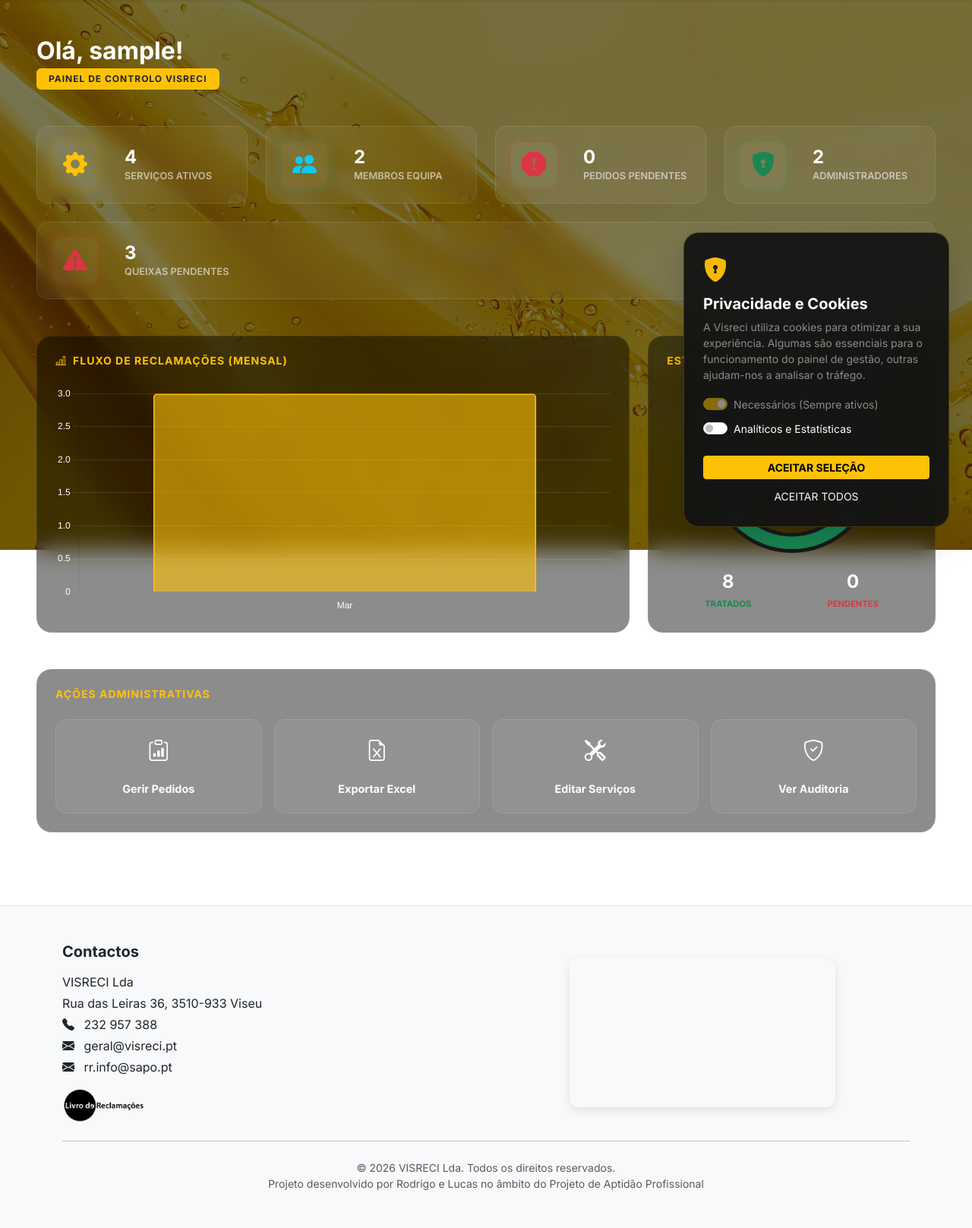
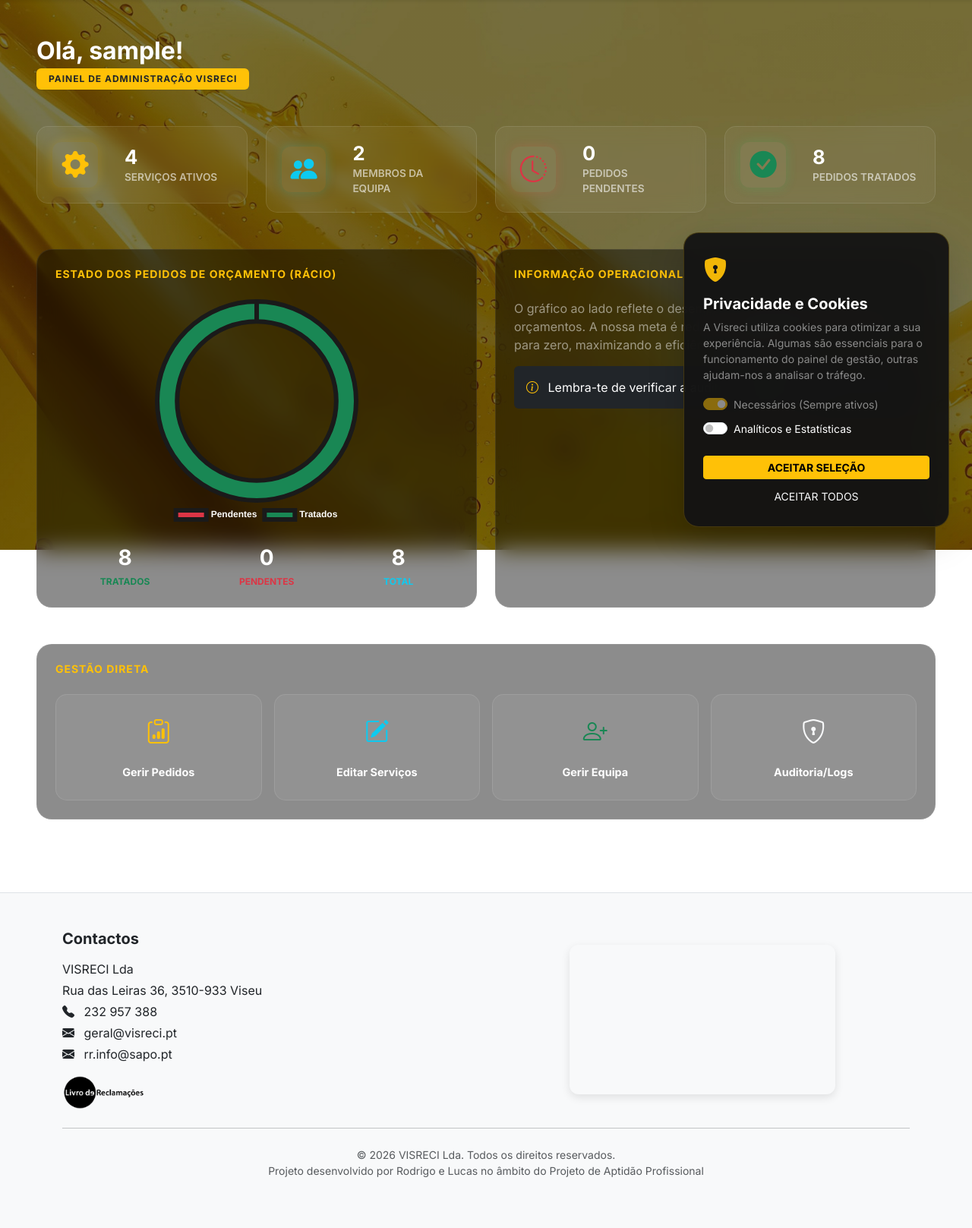
Before and after one commit to Sono45/WEBSITERodrigo, a Flask app: page /dashboard in a window 1280 px wide. Shown: the part 76-1693 px from the top of the page at 76% size. After the commit the page ends 1626 px from the top, so only its background shows below. Run offline with Flask 3, Linux system fonts and the light colour scheme; the visitor is signed in with stand-in values (Sample User, id 1); data comes from the database, SQL or seed files in the repository; some libraries are stand-ins or nearby versions; grey boxes are pictures that could not be loaded.

Commit message:
atualização dashboard

```diff
--- a/app.py
+++ b/app.py
@@ -284,29 +284,32 @@
 def dashboard():
     conn = get_connection()
 
-    # ... (as tuas contagens anteriores: total_servicos, total_equipa, etc.) ...
+    # Contagens de Recursos
     total_servicos = conn.execute("SELECT COUNT(*) FROM servicos").fetchone()[0]
     total_trabalhadores = conn.execute("SELECT COUNT(*) FROM trabalhadores").fetchone()[0]
     total_equipa = conn.execute("SELECT COUNT(*) FROM equipa").fetchone()[0]
+
+    # Gestão de Orçamentos (Substitui a lógica de queixas)
     pendentes = conn.execute("SELECT COUNT(*) FROM pedidos_orcamento WHERE tratado = 0").fetchone()[0]
     tratados = conn.execute("SELECT COUNT(*) FROM pedidos_orcamento WHERE tratado = 1").fetchone()[0]
-    total_reclamacoes = conn.execute("SELECT COUNT(*) FROM reclamacoes WHERE estado = 'Pendente'").fetchone()[0]
+    total_pedidos = pendentes + tratados
 
-    # --- LÓGICA DO GRÁFICO DE RECLAMAÇÕES ---
-    # Vamos buscar os últimos 6 meses
+    # --- LÓGICA DO GRÁFICO (Agora focado em Pedidos de Orçamento) ---
+    # Vamos buscar o volume de pedidos dos últimos meses para o gráfico
     stats_query = """
         SELECT strftime('%m', created_at) as mes, COUNT(*) as total
-        FROM reclamacoes
+        FROM pedidos_orcamento
         GROUP BY mes
         ORDER BY mes ASC
         LIMIT 6
     """
     stats_rows = conn.execute(stats_query).fetchall()
 
-    # Converter para listas para o Javascript
     meses_nomes = ["Jan", "Fev", "Mar", "Abr", "Mai", "Jun", "Jul", "Ago", "Set", "Out", "Nov", "Dez"]
-    labels_grafico = [meses_nomes[int(r['mes'])-1] for r in stats_rows]
-    dados_grafico = [r['total'] for r in stats_rows]
+
+    # Se não houver dados, enviamos listas vazias para não dar erro
+    labels_grafico = [meses_nomes[int(r['mes'])-1] for r in stats_rows] if stats_rows else ["Sem dados"]
+    dados_grafico = [r['total'] for r in stats_rows] if stats_rows else [0]
 
     conn.close()
 
@@ -317,11 +320,9 @@
                         total_equipa=total_equipa,
                         pendentes=pendentes,
                         tratados=tratados,
-                        total_pedidos=pendentes+tratados,
-                        total_reclamacoes=total_reclamacoes,
-                        labels_grafico=labels_grafico, # Passar para o HTML
-                        dados_grafico=dados_grafico)   # Passar para o HTML
-# --- GESTÃO DE SERVIÇOS ---
+                        total_pedidos=total_pedidos,
+                        labels_grafico=labels_grafico,
+                        dados_grafico=dados_grafico)
 
 @app.route("/admin/servicos")
 @login_required
--- a/templates/dashboard.html
+++ b/templates/dashboard.html
@@ -8,13 +8,13 @@
         <div class="col-12" data-aos="fade-down">
             <h2 class="text-white fw-bold mb-1">Olá, {{ user_name }}!</h2>
             <div class="badge bg-warning text-dark fw-bold px-3 py-2" style="letter-spacing: 1px;">
-                PAINEL DE CONTROLO VISRECI
+                PAINEL DE ADMINISTRAÇÃO VISRECI
             </div>
         </div>
     </div>
 
     <div class="row g-4 mb-5">
-        <div class="col-xl col-md-4" data-aos="zoom-in" data-aos-delay="100">
+        <div class="col-md-3" data-aos="zoom-in" data-aos-delay="100">
             <div class="stat-card card-gold">
                 <div class="stat-icon"><i class="bi bi-gear-fill"></i></div>
                 <div class="stat-content">
@@ -23,73 +23,69 @@
                 </div>
             </div>
         </div>
-        <div class="col-xl col-md-4" data-aos="zoom-in" data-aos-delay="200">
+        <div class="col-md-3" data-aos="zoom-in" data-aos-delay="200">
             <div class="stat-card card-blue">
                 <div class="stat-icon"><i class="bi bi-people-fill"></i></div>
                 <div class="stat-content">
                     <h3>{{ total_equipa }}</h3>
-                    <p>Membros Equipa</p>
+                    <p>Membros da Equipa</p>
                 </div>
             </div>
         </div>
-        <div class="col-xl col-md-4" data-aos="zoom-in" data-aos-delay="300">
+        <div class="col-md-3" data-aos="zoom-in" data-aos-delay="300">
             <div class="stat-card card-red">
-                <div class="stat-icon"><i class="bi bi-exclamation-octagon-fill"></i></div>
+                <div class="stat-icon"><i class="bi bi-clock-history"></i></div>
                 <div class="stat-content">
                     <h3>{{ pendentes }}</h3>
                     <p>Pedidos Pendentes</p>
                 </div>
             </div>
         </div>
-        <div class="col-xl col-md-6" data-aos="zoom-in" data-aos-delay="400">
+        <div class="col-md-3" data-aos="zoom-in" data-aos-delay="400">
             <div class="stat-card card-green">
-                <div class="stat-icon"><i class="bi bi-shield-lock-fill"></i></div>
+                <div class="stat-icon"><i class="bi bi-check-circle-fill"></i></div>
                 <div class="stat-content">
-                    <h3>{{ total_trabalhadores }}</h3>
-                    <p>Administradores</p>
-                </div>
-            </div>
-        </div>
-        <div class="col-xl col-md-6" data-aos="zoom-in" data-aos-delay="500">
-            <div class="stat-card card-red">
-                <div class="stat-icon"><i class="bi bi-exclamation-triangle-fill"></i></div>
-                <div class="stat-content">
-                    <h3>{{ total_reclamacoes }}</h3>
-                    <p>Queixas Pendentes</p>
+                    <h3>{{ tratados }}</h3>
+                    <p>Pedidos Tratados</p>
                 </div>
             </div>
         </div>
     </div>
 
     <div class="row g-4 mb-5">
-        <div class="col-lg-8" data-aos="fade-up">
+        <div class="col-lg-6" data-aos="fade-up" data-aos-delay="200">
             <div class="glass-container p-4 h-100">
                 <h5 class="text-warning fw-bold mb-4 text-uppercase small" style="letter-spacing: 1px;">
-                    <i class="bi bi-bar-chart-line me-2"></i>Fluxo de Reclamações (Mensal)
+                    Estado dos Pedidos de Orçamento (Rácio)
                 </h5>
-                <div style="height: 300px;">
-                    <canvas id="reclamacoesChart"></canvas>
+                <div style="height: 300px; position: relative;">
+                    <canvas id="graficoPedidosVisreci"></canvas>
+                </div>
+                <div class="d-flex justify-content-around mt-4">
+                    <div class="text-center">
+                        <span class="d-block h3 text-white mb-0 fw-bold">{{ tratados }}</span>
+                        <small class="text-success text-uppercase fw-bold" style="font-size: 0.75rem;">Tratados</small>
+                    </div>
+                    <div class="text-center">
+                        <span class="d-block h3 text-white mb-0 fw-bold">{{ pendentes }}</span>
+                        <small class="text-danger text-uppercase fw-bold" style="font-size: 0.75rem;">Pendentes</small>
+                    </div>
+                    <div class="text-center">
+                        <span class="d-block h3 text-white mb-0 fw-bold">{{ pendentes + tratados }}</span>
+                        <small class="text-info text-uppercase fw-bold" style="font-size: 0.75rem;">Total</small>
+                    </div>
                 </div>
             </div>
         </div>
-
-        <div class="col-lg-4" data-aos="fade-up" data-aos-delay="200">
+        <div class="col-lg-6" data-aos="fade-up" data-aos-delay="300">
             <div class="glass-container p-4 h-100">
-                <h5 class="text-warning fw-bold mb-4 text-uppercase small" style="letter-spacing: 1px;">
-                    Estatísticas de Pedidos
-                </h5>
-                <div style="height: 220px; position: relative;">
-                    <canvas id="graficoVisreci"></canvas>
-                </div>
-                <div class="d-flex justify-content-around mt-4">
-                    <div class="text-center">
-                        <span class="d-block h4 text-white mb-0 fw-bold">{{ tratados }}</span>
-                        <small class="text-success text-uppercase fw-bold" style="font-size: 0.7rem;">Tratados</small>
-                    </div>
-                    <div class="text-center">
-                        <span class="d-block h4 text-white mb-0 fw-bold">{{ pendentes }}</span>
-                        <small class="text-danger text-uppercase fw-bold" style="font-size: 0.7rem;">Pendentes</small>
-                    </div>
+                <h5 class="text-warning fw-bold mb-4 text-uppercase small" style="letter-spacing: 1px;">Informação
+                    Operacional</h5>
+                <p class="text-white-50">O gráfico ao lado reflete o desempenho da equipa na resposta aos orçamentos. A
+                    nossa meta é reduzir o número de pedidos pendentes para zero, maximizando a eficiência da VISRECI.
+                </p>
+                <div class="alert alert-dark bg-dark text-white border-0 mt-3" role="alert">
+                    <i class="bi bi-info-circle text-warning me-2"></i> Lembra-te de verificar a auditoria regularmente.
                 </div>
             </div>
         </div>
@@ -98,31 +94,31 @@
     <div class="row mb-5">
         <div class="col-12" data-aos="fade-up">
             <div class="glass-container p-4">
-                <h5 class="text-warning fw-bold mb-4 text-uppercase small" style="letter-spacing: 1px;">Ações
-                    Administrativas</h5>
+                <h5 class="text-warning fw-bold mb-4 text-uppercase small" style="letter-spacing: 1px;">Gestão Direta
+                </h5>
                 <div class="row g-3">
                     <div class="col-md-3 col-6">
-                        <a href="{{ url_for('admin_pedidos') }}" class="quick-link-btn btn-gold">
-                            <i class="bi bi-clipboard-data mb-2 fs-3"></i>
+                        <a href="{{ url_for('admin_pedidos') }}" class="quick-link-btn">
+                            <i class="bi bi-clipboard-data fs-2 text-warning mb-2"></i>
                             <span>Gerir Pedidos</span>
                         </a>
                     </div>
                     <div class="col-md-3 col-6">
-                        <a href="{{ url_for('exportar_pedidos') }}" class="quick-link-btn btn-green">
-                            <i class="bi bi-file-earmark-excel mb-2 fs-3"></i>
-                            <span>Exportar Excel</span>
-                        </a>
-                    </div>
-                    <div class="col-md-3 col-6">
-                        <a href="{{ url_for('admin_servicos') }}" class="quick-link-btn btn-blue">
-                            <i class="bi bi-tools mb-2 fs-3"></i>
+                        <a href="{{ url_for('admin_servicos') }}" class="quick-link-btn">
+                            <i class="bi bi-pencil-square fs-2 text-info mb-2"></i>
                             <span>Editar Serviços</span>
                         </a>
                     </div>
                     <div class="col-md-3 col-6">
-                        <a href="{{ url_for('admin_logs') }}" class="quick-link-btn btn-outline-light">
-                            <i class="bi bi-shield-check mb-2 fs-3"></i>
-                            <span>Ver Auditoria</span>
+                        <a href="{{ url_for('admin_equipa') }}" class="quick-link-btn">
+                            <i class="bi bi-person-plus fs-2 text-success mb-2"></i>
+                            <span>Gerir Equipa</span>
+                        </a>
+                    </div>
+                    <div class="col-md-3 col-6">
+                        <a href="{{ url_for('admin_logs') }}" class="quick-link-btn">
+                            <i class="bi bi-shield-lock fs-2 text-light mb-2"></i>
+                            <span>Auditoria/Logs</span>
                         </a>
                     </div>
                 </div>
@@ -132,55 +128,38 @@
 </div>
 
 <script>
-    // Gráfico de Barras (Reclamações)
-    const ctxBar = document.getElementById('reclamacoesChart').getContext('2d');
-    new Chart(ctxBar, {
-        type: 'bar',
-        data: {
-            labels: {{ labels_grafico | tojson }},
-        datasets: [{
-            label: 'Número de Queixas',
-            data: {{ dados_grafico | tojson }},
-        backgroundColor: 'rgba(255, 193, 7, 0.6)',
-        borderColor: '#ffc107',
-        borderWidth: 2,
-        borderRadius: 5
-            }]
-        },
-        options: {
-        responsive: true,
-        maintainAspectRatio: false,
-        scales: {
-            y: { beginAtZero: true, grid: { color: 'rgba(255, 255, 255, 0.1)' }, ticks: { color: '#fff' } },
-            x: { grid: { display: false }, ticks: { color: '#fff' } }
-        },
-        plugins: { legend: { display: false } }
-    }
-    });
-
-    // Gráfico Doughnut (Pedidos)
-    const ctxDoughnut = document.getElementById('graficoVisreci').getContext('2d');
+    // Configuração do Gráfico Doughnut (A Roda)
+    const ctxDoughnut = document.getElementById('graficoPedidosVisreci').getContext('2d');
     new Chart(ctxDoughnut, {
         type: 'doughnut',
         data: {
             labels: ['Pendentes', 'Tratados'],
             datasets: [{
                 data: [{{ pendentes }}, {{ tratados }}],
+        // Vermelho para Pendentes, Verde para Tratados
         backgroundColor: ['#dc3545', '#198754'],
-        borderColor: 'rgba(26, 26, 26, 1)',
-        borderWidth: 5
+        borderColor: 'rgba(26, 26, 26, 1)', // Borda escura para combinar com o fundo
+        borderWidth: 6,
+        hoverOffset: 15
     }]
         },
         options: {
         responsive: true,
         maintainAspectRatio: false,
-        cutout: '80%',
-        plugins: { legend: { display: false } }
+        cutout: '80%', // Faz o buraco do meio maior (efeito anel)
+        plugins: {
+            legend: {
+                display: true,
+                position: 'bottom',
+                labels: { color: '#fff', font: { size: 12, weight: 'bold' } }
+            }
+        }
     }
     });
 </script>
 
 <style>
+    /* Estilos para o Painel Administrativo Moderno (Glassmorphism) */
     .stat-card {
         background: rgba(255, 255, 255, 0.05);
         backdrop-filter: blur(10px);
@@ -190,7 +169,7 @@
         display: flex;
         align-items: center;
         gap: 15px;
-        transition: 0.3s;
+        transition: 0.3s ease;
     }
 
     .stat-card:hover {
@@ -199,20 +178,20 @@
     }
 
     .stat-icon {
-        font-size: 2rem;
+        font-size: 2.2rem;
     }
 
     .stat-content h3 {
         color: white;
         margin: 0;
         font-weight: 800;
-        font-size: 1.5rem;
+        font-size: 1.6rem;
     }
 
     .stat-content p {
         color: rgba(255, 255, 255, 0.6);
         margin: 0;
-        font-size: 0.8rem;
+        font-size: 0.85rem;
     }
 
     .card-gold .stat-icon {
@@ -242,13 +221,13 @@
         display: flex;
         flex-direction: column;
         align-items: center;
-        padding: 20px;
+        padding: 25px;
         border-radius: 15px;
         text-decoration: none;
         color: white;
-        transition: 0.3s;
         background: rgba(255, 255, 255, 0.05);
         border: 1px solid rgba(255, 255, 255, 0.1);
+        transition: 0.3s;
     }
 
     .quick-link-btn:hover {
```
